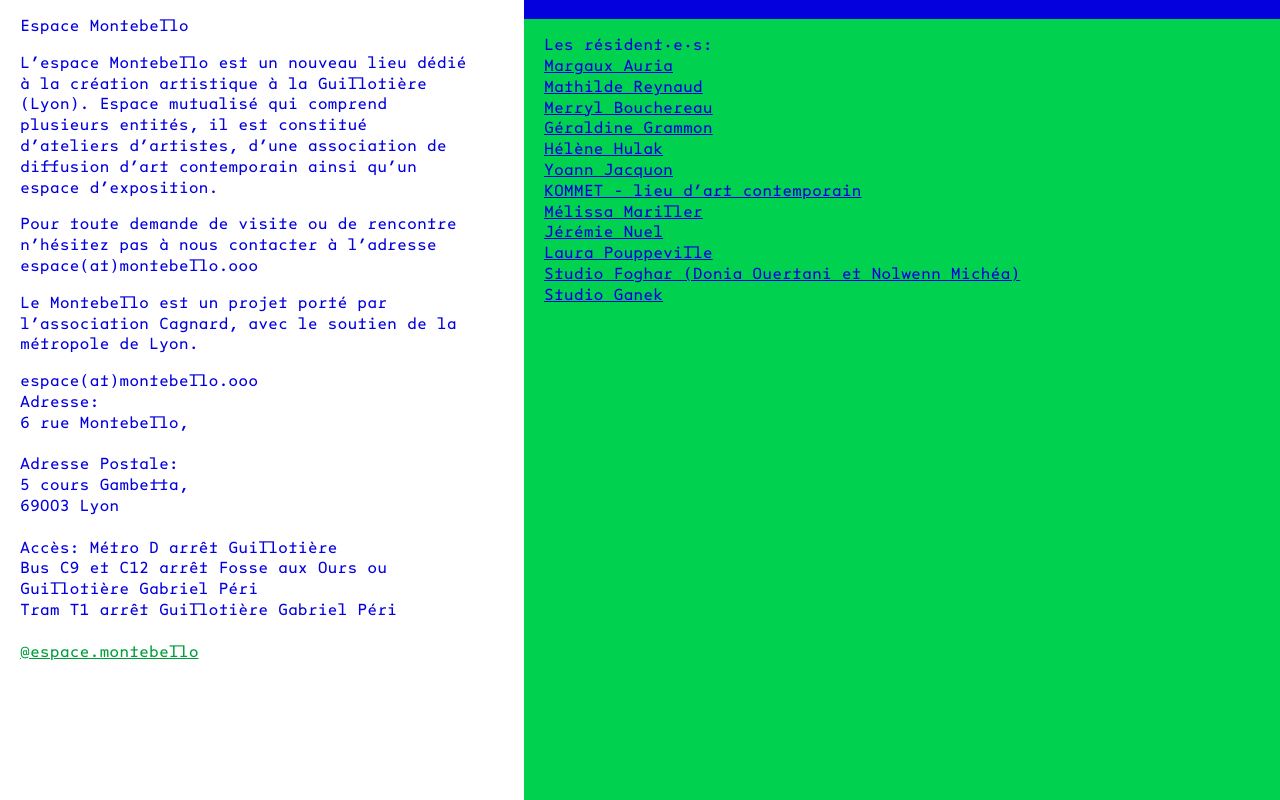
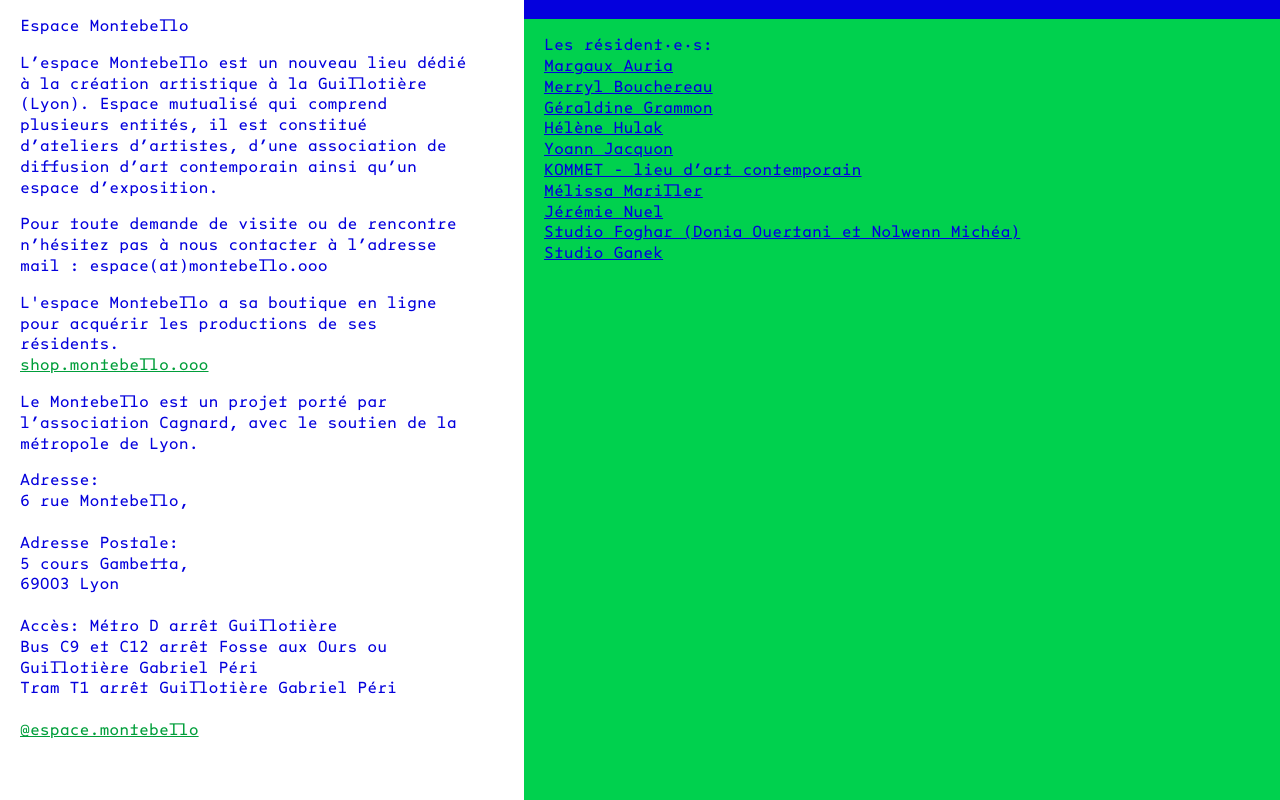
Before and after one commit to jeremien/montebello.ooo, a Nuxt app: page / in a window 1280 px wide. Built offline with nearby package versions, Linux system fonts and the light colour scheme; no server answers.

Commit message:
ajout shop

```diff
--- a/components/Droite.vue
+++ b/components/Droite.vue
@@ -6,7 +6,6 @@
         <div class="resident">
             <p>Les résident·e·s:<br>
                 <a href="http://margauxauria.fr/">Margaux Auria</a><br>
-                <a href="https://mathildereynaud.com/">Mathilde Reynaud</a><br>
                 <a href="https://merrylbouchereau.com/">Merryl Bouchereau</a><br>
                 <a href="https://www.geraldinegrammon.com/">Géraldine Grammon</a><br>
                 <a href="http://helenehulak.com/">Hélène Hulak</a><br>
@@ -14,7 +13,6 @@
                 <a href="https://kommet.fr/">KOMMET - lieu d’art contemporain</a><br>
                 <a href="https://melissamariller.com/">Mélissa Mariller</a><br>
                 <a href="https://jeremienuel.fr/">Jérémie Nuel</a><br>
-                <a href="https://laurapouppeville.fr/">Laura Pouppeville</a><br>
                 <a href="https://www.etsy.com/fr/shop/FogharStudio">Studio Foghar (Donia Ouertani et Nolwenn Michéa)</a><br>
                 <a href="https://studioganek.com/">Studio Ganek</a><br>
             </p>
--- a/components/Gauche.vue
+++ b/components/Gauche.vue
@@ -7,15 +7,19 @@
             d&rsquo;une association de diffusion d’art contemporain ainsi qu’un espace d’exposition.
         </p>
         <p>
-            Pour toute demande de visite ou de rencontre n&rsquo;hésitez pas à nous contacter à l&rsquo;adresse espace(at)montebello.ooo
+            Pour toute demande de visite ou de rencontre n&rsquo;hésitez pas à nous contacter à l&rsquo;adresse mail : espace(at)montebello.ooo
+        </p>
+
+        <p>
+            L'espace Montebello a sa boutique en ligne pour acquérir les productions de ses résidents.<br>
+            <a href="https://shop.montebello.ooo">shop.montebello.ooo</a>
+
         </p>
 
         <p>
             Le Montebello est un projet porté par l&rsquo;association Cagnard, avec le soutien de la métropole de Lyon.
         </p>
         <p>
-            espace(at)montebello.ooo
-            <br>
             Adresse:<br>
             6 rue Montebello,<br><br>
             Adresse Postale:<br>
--- a/nuxt.config.js
+++ b/nuxt.config.js
@@ -1,6 +1,7 @@
 export default {
   // Target: https://go.nuxtjs.dev/config-target
   target: 'static',
+  ssr: false,
 
   // Global page headers: https://go.nuxtjs.dev/config-head
   head: {
```
